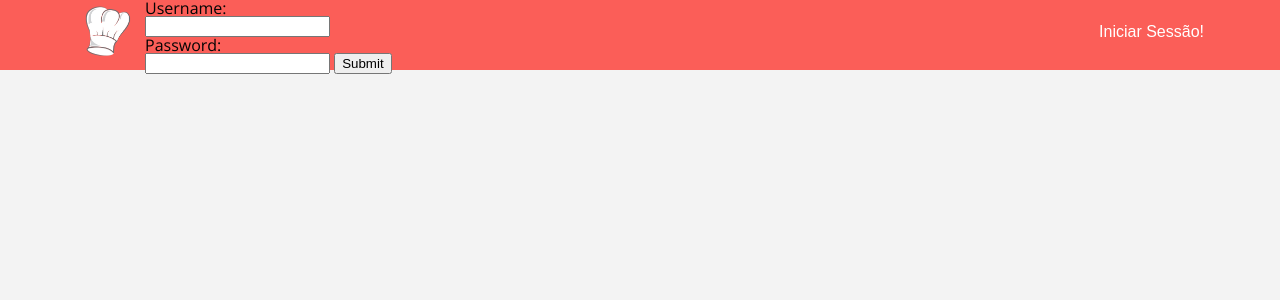
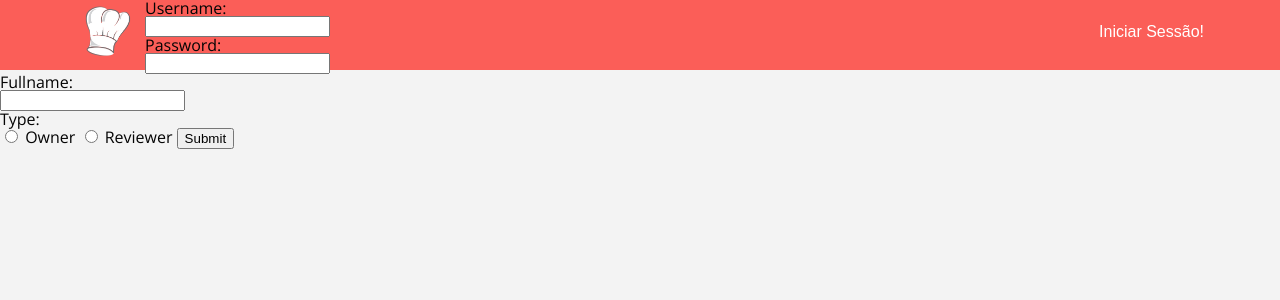
Before and after one commit to MariaJoaoMiraPaulo/LTW-FEUP, a PHP site: page /header.php in a window 1280 px wide. Shown: the top 300 px of the page. Run offline with PHP 8.4, Linux system fonts and the light colour scheme; some libraries are stand-ins or nearby versions.

Commit message:
:rocket:

```diff
--- a/db/register.php
+++ b/db/register.php
@@ -5,6 +5,9 @@ include_once 'user.php';
 
 $username = $_POST['username'];
 $password = $_POST['password'];
+$fullname = $_POST['fullname'];
+$type = $_POST['type'];
+
 
 if($username && $password)
-    signUp($username,$password);
+    signUp($username,$fullname,$type,$password);
--- a/db/restaurant.sql
+++ b/db/restaurant.sql
@@ -12,8 +12,8 @@ CREATE TABLE restaurant (
 );
 
 CREATE TABLE users (
-	id INTEGER,
-  username VARCHAR PRIMARY KEY,
+	id INTEGER PRIMARY KEY AUTOINCREMENT,
+  username VARCHAR,
 	fullName VARCHAR,
 	type VARCHAR,
   password VARCHAR
@@ -34,7 +34,7 @@ INSERT INTO restaurant VALUES (NULL, 'Cafeína', 'Rua do Padrão, 100, Foz','Por
 INSERT INTO restaurant VALUES (NULL, 'Portarossa', 'Rua de Corte Real, 289, Foz','Porto','http://www.cafeina.pt/pt/Portarossa','Almoço','Mediterrânia',' 12:30 to 18:00, 19:30 to 01:00','€40 for two people','4');
 
 
-INSERT INTO users VALUES (1,'admin','Admin','owner','a94a8fe5ccb19ba61c4c0873d391e987982fbbd3'); -- Password is tested hashed with SHA 1
+INSERT INTO users VALUES (1,'admin','Admin','Owner','a94a8fe5ccb19ba61c4c0873d391e987982fbbd3'); -- Password is tested hashed with SHA 1
 
 INSERT INTO comments VALUES (NULL, 1, 'Joana Ramos','Mediano',3,'O restaurante é bonito e o serviço irrepreensível. As tres estrelas são mesmo pela comida. O sushi não vale o preço, sem dúvida! E a massa com camarão trigre é um prato quase triste (pela conjugação do preço, qualidade e quantidade). Recomendaria apenas pela simpatia, pela sangria e pelo espaço.');
 INSERT INTO comments VALUES (NULL, 1, 'Jorge Amaral','Vista',5, 'Gostaria de realçar a vista privilegiada sobre o rio Douro que este restaurante nos possibilita. Relativamente à refeição em si, nada demais, sushi bom, vinho excelente e sobremesas incríveis. A repetir');
--- a/db/user.php
+++ b/db/user.php
@@ -10,11 +10,11 @@ function login($username, $password) {
     password_verify($password,$hashed_password);
 }
 
-function signUp($username, $password){
+function signUp($username,$fullname,$type, $password){
     global $db;
-    $statement = $db->prepare('INSERT INTO users (username,password) VALUES (?,?)');
+    $statement = $db->prepare('INSERT INTO users (username,fullname,type,password) VALUES (?,?,?,?)');
 
-    if($statement->execute([$username,$password]))
+    if($statement->execute([$username,$fullname,$type,md5($password)]))
         echo "User Registed";
     else echo "Impossible to regist user";
 }
--- a/header.php
+++ b/header.php
@@ -19,9 +19,14 @@
             </div>
         <form action="db/register.php" method="post">
             Username:<br>
-            <input type="text" name="username"><br>
+            <input type="email" name="username"><br>
             Password:<br>
-            <input type="password" name="password">
+            <input type="password" name="password"><br>
+            Fullname:<br>
+            <input type="text" name="fullname"><br>
+            Type:<br>
+            <input type="radio" name="type" value="Owner"> Owner
+            <input type="radio" name="type" value="Reviewer"> Reviewer
             <input type="submit" value="Submit">
         </form>
     </div>
```
Also changed, not shown: db/restaurant.db.
